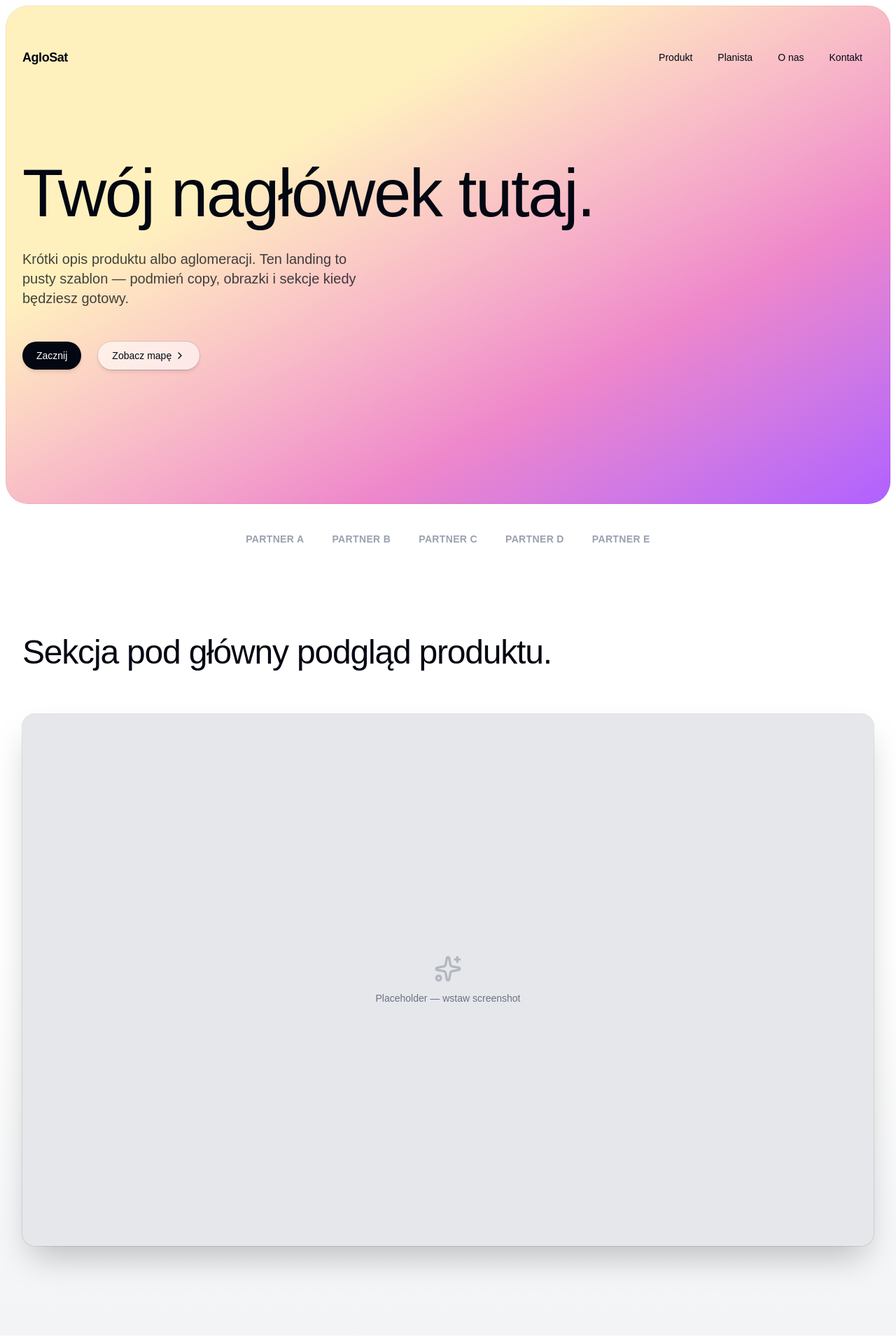
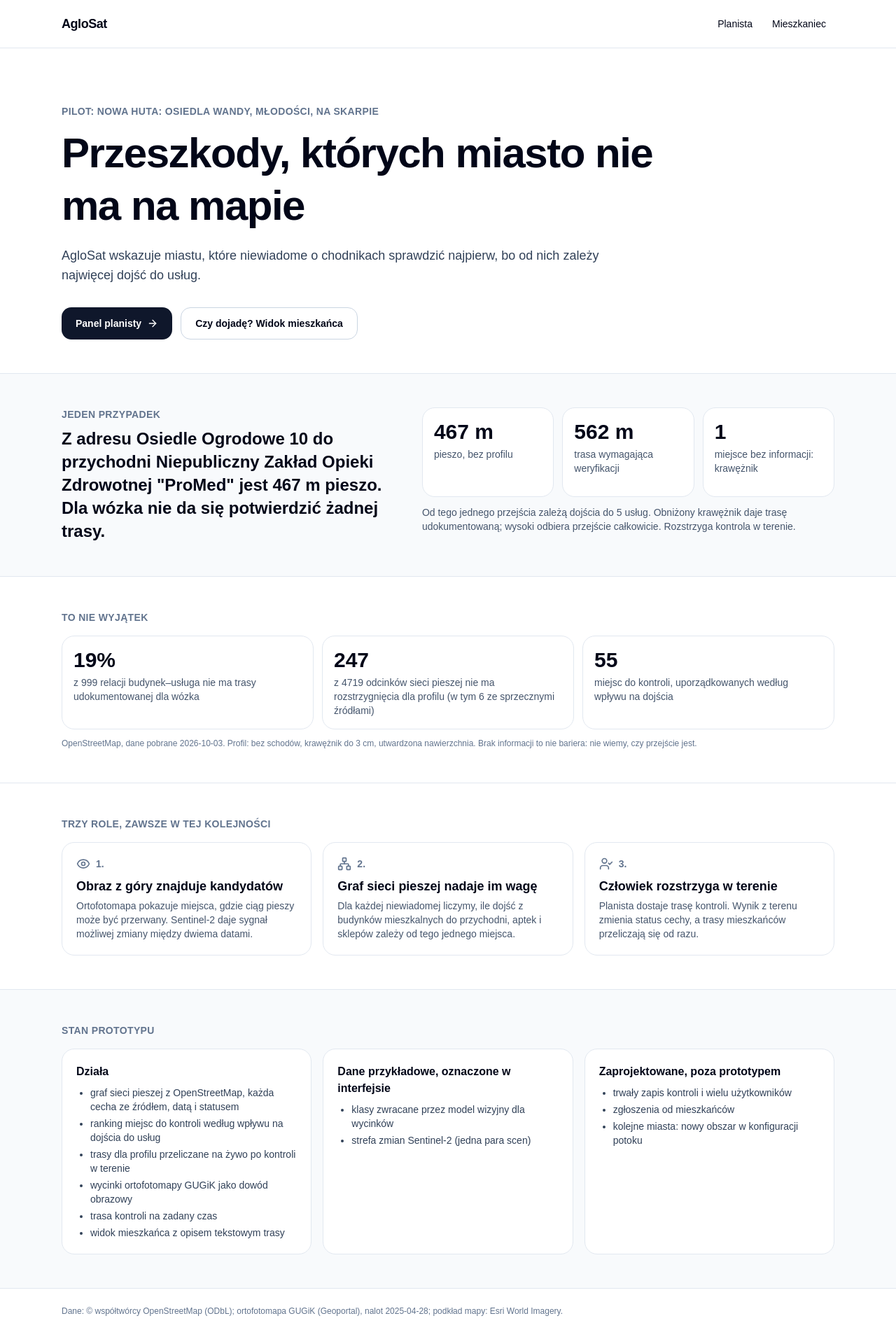
Before and after one commit to knmlprz/aglosat6767, a Next.js app: page / in a window 1280 px wide. Shown: the top 1920 px of the page at 70% size. Built offline with nearby package versions, Linux system fonts and the light colour scheme; a web font is replaced by a local one.

Commit message:
Strona główna AgloSat zamiast szablonu
- teza, skrajny przypadek, mianownik, trzy role, stan prototypu
  (działa / dane przykładowe / zaprojektowane), źródła danych
- liczby liczone przy budowaniu z pilot.json tym samym kodem co aplikacja

```diff
--- a/app/page.tsx
+++ b/app/page.tsx
@@ -1,5 +1,44 @@
-import { LandingPage } from "@/components/landing-page";
+import { readFileSync } from "node:fs";
+import path from "node:path";
+import { LandingPage, type LiczbyStrony } from "@/components/landing-page";
+import { rozwinPilot, type PilotZapisany } from "@/lib/aglosat/data.ts";
+import { ocenWszystkie } from "@/lib/aglosat/routing.ts";
+import { PROFIL_DOMYSLNY } from "@/lib/aglosat/profile.ts";
+import { CECHA_LABEL } from "@/lib/aglosat/vocabulary.ts";
+
+// Liczby strony głównej liczone przy budowaniu z tych samych danych i kodu co aplikacja.
+function policzLiczby(): LiczbyStrony {
+  const plik = path.join(process.cwd(), "public/aglosat/pilot.json");
+  const p = rozwinPilot(JSON.parse(readFileSync(plik, "utf8")) as PilotZapisany);
+  const oceny = ocenWszystkie(p.odcinki, p.obserwacje, [], PROFIL_DOMYSLNY);
+  const k = p.kandydaci[0];
+  const b = k && p.budynki.find((x) => x.id === k.budynekId);
+  const u = k && p.uslugi.find((x) => x.id === k.uslugaId);
+  const niewiadoma = k && oceny.get(k.niewiadome[0]);
+  return {
+    obszar: p.meta.obszar.nazwa,
+    pobranoOsm: p.meta.pobranoOsm,
+    relacje: p.mianownik.relacje,
+    bezUdokumentowanej: p.mianownik.relacje - p.mianownik.udokumentowane,
+    niewiadome: [...oceny.values()].filter((o) => o.przejezdnosc === "nieznany").length,
+    sprzeczne: [...oceny.values()].filter((o) => o.sprzeczne.length > 0).length,
+    odcinki: p.odcinki.length,
+    miejsceUslugi: p.ranking[0]?.uslugi.length ?? 0,
+    miejscDoKontroli: p.ranking.length,
+    przypadek:
+      k && b && u
+        ? {
+            start: b.adres ?? "budynek mieszkalny",
+            cel: u.nazwa,
+            pieszoM: k.pieszoM,
+            weryfikacjiM: k.weryfikacjiM ?? 0,
+            cecha: (niewiadoma?.nieznane ?? []).map((c) => CECHA_LABEL[c]).join(", "),
+          }
+        : null,
+    dataNalotu: p.wycinki[0]?.dataObrazu ?? null,
+  };
+}
 
 export default function Home() {
-  return <LandingPage />;
+  return <LandingPage liczby={policzLiczby()} />;
 }
--- a/components/landing-page.tsx
+++ b/components/landing-page.tsx
@@ -1,261 +1,218 @@
 import Link from "next/link";
-import {
-  ArrowRight,
-  BarChart3,
-  ChevronRight,
-  Layers,
-  MapPin,
-  Menu,
-  Sparkles,
-  Users,
-} from "lucide-react";
+import { ArrowRight, Eye, Network, UserCheck } from "lucide-react";
 
-const NAV = [
-  { label: "Produkt", href: "#produkt" },
-  { label: "Planista", href: "/app/planista" },
-  { label: "O nas", href: "#o-nas" },
-  { label: "Kontakt", href: "#kontakt" },
-];
+// Strona główna: teza, trzy role, skrajny przypadek, mianownik i stan prototypu.
+// Liczby przychodzą z pilot.json (czytane przy budowaniu), nie są wpisane ręcznie.
 
-const LOGOS = ["Partner A", "Partner B", "Partner C", "Partner D", "Partner E"];
+export type LiczbyStrony = {
+  obszar: string;
+  pobranoOsm: string;
+  relacje: number;
+  bezUdokumentowanej: number;
+  niewiadome: number;
+  sprzeczne: number;
+  odcinki: number;
+  miejsceUslugi: number;
+  miejscDoKontroli: number;
+  przypadek: {
+    start: string;
+    cel: string;
+    pieszoM: number;
+    weryfikacjiM: number;
+    cecha: string;
+  } | null;
+  dataNalotu: string | null;
+};
 
-const FEATURES = [
+const ROLE = [
   {
-    icon: MapPin,
-    eyebrow: "Obszar",
-    title: "Mapa aglomeracji",
-    description:
-      "Placeholder pod sekcję z mapą i granicami administracyjnymi. Podmień tekst i podlinkuj /map.",
+    ikona: Eye,
+    tytul: "Obraz z góry znajduje kandydatów",
+    opis: "Ortofotomapa pokazuje miejsca, gdzie ciąg pieszy może być przerwany. Sentinel-2 daje sygnał możliwej zmiany między dwiema datami.",
   },
   {
-    icon: BarChart3,
-    eyebrow: "Dane",
-    title: "Metryki i wskaźniki",
-    description:
-      "Miejsce na wykresy, KPI i porównania. Wstaw tu własne komponenty analityczne.",
+    ikona: Network,
+    tytul: "Graf sieci pieszej nadaje im wagę",
+    opis: "Dla każdej niewiadomej liczymy, ile dojść z budynków mieszkalnych do przychodni, aptek i sklepów zależy od tego jednego miejsca.",
   },
   {
-    icon: Users,
-    eyebrow: "Społeczność",
-    title: "Profile użytkowników",
-    description:
-      "Krótki opis segmentów, grup docelowych albo partnerów lokalnych.",
-  },
-  {
-    icon: Layers,
-    eyebrow: "Warstwy",
-    title: "Wiele perspektyw",
-    description:
-      "Stub karty pod dodatkowe widoki — np. transport, usługi, demografia.",
+    ikona: UserCheck,
+    tytul: "Człowiek rozstrzyga w terenie",
+    opis: "Planista dostaje trasę kontroli. Wynik z terenu zmienia status cechy, a trasy mieszkańców przeliczają się od razu.",
   },
 ];
 
-export function LandingPage() {
+const DZIALA = [
+  "graf sieci pieszej z OpenStreetMap, każda cecha ze źródłem, datą i statusem",
+  "ranking miejsc do kontroli według wpływu na dojścia do usług",
+  "trasy dla profilu przeliczane na żywo po kontroli w terenie",
+  "wycinki ortofotomapy GUGiK jako dowód obrazowy",
+  "trasa kontroli na zadany czas",
+  "widok mieszkańca z opisem tekstowym trasy",
+];
+const PRZYKLADOWE = ["klasy zwracane przez model wizyjny dla wycinków", "strefa zmian Sentinel-2 (jedna para scen)"];
+const ZAPROJEKTOWANE = [
+  "trwały zapis kontroli i wielu użytkowników",
+  "zgłoszenia od mieszkańców",
+  "kolejne miasta: nowy obszar w konfiguracji potoku",
+];
+
+const proc = (a: number, b: number) => `${Math.round((100 * a) / Math.max(b, 1))}%`;
+
+export function LandingPage({ liczby }: { liczby: LiczbyStrony }) {
   return (
-    <div className="overflow-hidden text-gray-950">
-      {/* Hero */}
-      <div className="relative">
-        <div className="absolute inset-2 bottom-0 rounded-[2rem] bg-gradient-to-br from-[#fff1be] from-30% via-[#ee87cb] via-70% to-[#b060ff] ring-1 ring-black/5 ring-inset" />
-
-        <div className="relative px-6 lg:px-8">
-          <div className="mx-auto max-w-7xl">
-            <header className="flex items-center justify-between pt-12 sm:pt-16">
-              <Link href="/" className="text-lg font-semibold tracking-tight">
+    <div className="bg-white text-slate-950">
+      <header className="border-b border-slate-200">
+        <div className="mx-auto flex max-w-6xl items-center justify-between px-4 py-4 lg:px-6">
+          <Link href="/" className="text-lg font-black tracking-tight">
             AgloSat
           </Link>
-
-              <nav className="hidden items-center gap-1 lg:flex">
-                {NAV.map((item) => (
-                  <Link
-                    key={item.href}
-                    href={item.href}
-                    className="rounded-lg px-4 py-2 text-sm font-medium text-gray-950 transition hover:bg-black/5"
-                  >
-                    {item.label}
+          <nav aria-label="Główna" className="flex gap-1 text-sm font-medium">
+            <Link href="/app/planista" className="rounded-lg px-3 py-2 hover:bg-slate-100">
+              Planista
             </Link>
-                ))}
+            <Link href="/app/mieszkaniec" className="rounded-lg px-3 py-2 hover:bg-slate-100">
+              Mieszkaniec
+            </Link>
           </nav>
-
-              <button
-                type="button"
-                className="flex size-11 items-center justify-center rounded-lg hover:bg-black/5 lg:hidden"
-                aria-label="Menu"
-              >
-                <Menu className="size-5" />
-              </button>
+        </div>
       </header>
 
-            <div className="pb-24 pt-16 sm:pb-32 sm:pt-24 md:pb-48 md:pt-32">
-              <h1 className="max-w-4xl text-5xl font-medium tracking-tight text-balance sm:text-7xl md:text-8xl">
-                Twój nagłówek tutaj.
+      <main>
+        <section className="mx-auto max-w-6xl px-4 pb-12 pt-14 lg:px-6 lg:pt-20">
+          <p className="text-sm font-semibold uppercase tracking-wide text-slate-500">Pilot: {liczby.obszar}</p>
+          <h1 className="mt-3 max-w-4xl text-4xl font-black leading-tight tracking-tight sm:text-6xl">
+            Przeszkody, których miasto nie ma na mapie
           </h1>
-              <p className="mt-8 max-w-lg text-lg font-medium text-gray-950/75 sm:text-xl">
-                Krótki opis produktu albo aglomeracji. Ten landing to pusty
-                szablon — podmień copy, obrazki i sekcje kiedy będziesz gotowy.
+          <p className="mt-5 max-w-3xl text-lg text-slate-700">
+            AgloSat wskazuje miastu, które niewiadome o chodnikach sprawdzić najpierw, bo od nich zależy najwięcej dojść
+            do usług.
           </p>
-              <div className="mt-12 flex flex-col gap-4 sm:flex-row sm:gap-6">
+          <div className="mt-8 flex flex-wrap gap-3">
             <Link
-                  href="#kontakt"
-                  className="inline-flex items-center justify-center rounded-full bg-gray-950 px-5 py-2.5 text-sm font-medium text-white shadow-md transition hover:bg-gray-800"
+              href="/app/planista"
+              className="inline-flex items-center gap-2 rounded-xl bg-slate-900 px-5 py-3 text-sm font-semibold text-white hover:bg-slate-800"
             >
-                  Zacznij
+              Panel planisty <ArrowRight className="size-4" aria-hidden />
             </Link>
             <Link
-                  href="/app"
-                  className="inline-flex items-center justify-center gap-1 rounded-full bg-white/60 px-5 py-2.5 text-sm font-medium text-gray-950 shadow-md ring-1 ring-black/10 backdrop-blur transition hover:bg-white/80"
+              href="/app/mieszkaniec"
+              className="inline-flex items-center gap-2 rounded-xl border border-slate-300 px-5 py-3 text-sm font-semibold hover:bg-slate-50"
             >
-                  Zobacz mapę
-                  <ChevronRight className="size-4" />
+              Czy dojadę? Widok mieszkańca
             </Link>
           </div>
+        </section>
+
+        {liczby.przypadek && (
+          <section aria-labelledby="przypadek" className="border-y border-slate-200 bg-slate-50">
+            <div className="mx-auto grid max-w-6xl gap-6 px-4 py-12 lg:grid-cols-[1fr_1.2fr] lg:px-6">
+              <div>
+                <h2 id="przypadek" className="text-sm font-semibold uppercase tracking-wide text-slate-500">
+                  Jeden przypadek
+                </h2>
+                <p className="mt-2 text-2xl font-bold leading-snug">
+                  Z adresu {liczby.przypadek.start} do przychodni {liczby.przypadek.cel} jest {liczby.przypadek.pieszoM} m
+                  pieszo. Dla wózka nie da się potwierdzić żadnej trasy.
+                </p>
               </div>
-          </div>
-        </div>
-      </div>
-
-      {/* Logo cloud */}
-      <div className="mt-10 px-6 lg:px-8">
-        <div className="mx-auto flex max-w-7xl flex-wrap items-center justify-center gap-x-10 gap-y-6">
-          {LOGOS.map((name) => (
-            <span
-              key={name}
-              className="text-sm font-semibold tracking-wide text-gray-400 uppercase"
-            >
-              {name}
-            </span>
-          ))}
-        </div>
-      </div>
-
-      <main>
-        {/* Screenshot / preview */}
-        <section
-          id="produkt"
-          className="bg-gradient-to-b from-white from-50% to-gray-100 py-24 sm:py-32"
-        >
-          <div className="px-6 lg:px-8">
-            <div className="mx-auto max-w-7xl">
-              <h2 className="max-w-3xl text-3xl font-medium tracking-tight text-balance sm:text-5xl">
-                Sekcja pod główny podgląd produktu.
-              </h2>
-              <div className="relative mt-16 aspect-[16/10] overflow-hidden rounded-2xl bg-gray-200 shadow-2xl ring-1 ring-black/10">
-                <div className="flex h-full items-center justify-center text-gray-500">
-                  <div className="text-center">
-                    <Sparkles className="mx-auto size-10 opacity-40" />
-                    <p className="mt-3 text-sm">Placeholder — wstaw screenshot</p>
-                  </div>
-                </div>
-              </div>
+              <div className="grid gap-3 sm:grid-cols-3">
+                <Liczba wartosc={`${liczby.przypadek.pieszoM} m`} opis="pieszo, bez profilu" />
+                <Liczba wartosc={`${liczby.przypadek.weryfikacjiM} m`} opis="trasa wymagająca weryfikacji" />
+                <Liczba wartosc="1" opis={`miejsce bez informacji: ${liczby.przypadek.cecha}`} />
+                <p className="text-sm text-slate-600 sm:col-span-3">
+                  Od tego jednego przejścia zależą dojścia do {liczby.miejsceUslugi} usług. Obniżony krawężnik daje trasę
+                  udokumentowaną; wysoki odbiera przejście całkowicie. Rozstrzyga kontrola w terenie.
+                </p>
               </div>
             </div>
           </section>
+        )}
 
-        {/* Feature grid */}
-        <section className="px-6 py-24 lg:px-8">
-          <div className="mx-auto max-w-7xl">
-            <p className="font-mono text-xs font-semibold tracking-widest text-gray-500 uppercase">
-              Funkcje
+        <section aria-labelledby="mianownik" className="mx-auto max-w-6xl px-4 py-12 lg:px-6">
+          <h2 id="mianownik" className="text-sm font-semibold uppercase tracking-wide text-slate-500">
+            To nie wyjątek
+          </h2>
+          <div className="mt-4 grid gap-3 sm:grid-cols-3">
+            <Liczba
+              wartosc={proc(liczby.bezUdokumentowanej, liczby.relacje)}
+              opis={`z ${liczby.relacje} relacji budynek–usługa nie ma trasy udokumentowanej dla wózka`}
+            />
+            <Liczba
+              wartosc={String(liczby.niewiadome)}
+              opis={`z ${liczby.odcinki} odcinków sieci pieszej nie ma rozstrzygnięcia dla profilu (w tym ${liczby.sprzeczne} ze sprzecznymi źródłami)`}
+            />
+            <Liczba wartosc={String(liczby.miejscDoKontroli)} opis="miejsc do kontroli, uporządkowanych według wpływu na dojścia" />
+          </div>
+          <p className="mt-3 text-xs text-slate-500">
+            OpenStreetMap, dane pobrane {liczby.pobranoOsm}. Profil: bez schodów, krawężnik do 3 cm, utwardzona nawierzchnia.
+            Brak informacji to nie bariera: nie wiemy, czy przejście jest.
           </p>
-            <h2 className="mt-2 max-w-3xl text-3xl font-medium tracking-tight sm:text-5xl">
-              Miejsce na opis tego, co robisz.
+        </section>
+
+        <section aria-labelledby="role" className="border-t border-slate-200">
+          <div className="mx-auto max-w-6xl px-4 py-12 lg:px-6">
+            <h2 id="role" className="text-sm font-semibold uppercase tracking-wide text-slate-500">
+              Trzy role, zawsze w tej kolejności
             </h2>
-
-            <div className="mt-10 grid grid-cols-1 gap-4 sm:mt-16 lg:grid-cols-6 lg:grid-rows-2">
-              {FEATURES.map((feature, i) => {
-                const Icon = feature.icon;
-                const span =
-                  i === 0
-                    ? "lg:col-span-3 lg:rounded-tl-[2rem]"
-                    : i === 1
-                      ? "lg:col-span-3 lg:rounded-tr-[2rem]"
-                      : i === 2
-                        ? "lg:col-span-2 lg:rounded-bl-[2rem]"
-                        : "lg:col-span-4 lg:rounded-br-[2rem]";
-
-                return (
-                  <article
-                    key={feature.title}
-                    className={`flex flex-col overflow-hidden rounded-2xl bg-white p-8 shadow-sm ring-1 ring-black/5 ${span}`}
-                  >
-                    <div className="mb-6 flex size-10 items-center justify-center rounded-xl bg-gray-100">
-                      <Icon className="size-5 text-gray-700" />
+            <ol className="mt-4 grid gap-4 md:grid-cols-3">
+              {ROLE.map((r, i) => (
+                <li key={r.tytul} className="rounded-2xl border border-slate-200 p-5">
+                  <div className="flex items-center gap-2 text-slate-500">
+                    <r.ikona className="size-5" aria-hidden />
+                    <span className="text-sm font-semibold">{i + 1}.</span>
                   </div>
-                    <p className="font-mono text-xs font-semibold tracking-widest text-gray-500 uppercase">
-                      {feature.eyebrow}
-                    </p>
-                    <h3 className="mt-2 text-xl font-medium tracking-tight">
-                      {feature.title}
-                    </h3>
-                    <p className="mt-2 text-sm leading-6 text-gray-600">
-                      {feature.description}
-                    </p>
-                  </article>
-                );
-              })}
-            </div>
+                  <h3 className="mt-2 text-lg font-bold">{r.tytul}</h3>
+                  <p className="mt-1 text-sm text-slate-600">{r.opis}</p>
+                </li>
+              ))}
+            </ol>
           </div>
         </section>
 
-        {/* Dark band */}
-        <section
-          id="o-nas"
-          className="mx-2 mt-2 rounded-[2rem] bg-gray-900 px-6 py-24 text-white lg:px-8"
-        >
-          <div className="mx-auto max-w-7xl">
-            <p className="font-mono text-xs font-semibold tracking-widest text-gray-400 uppercase">
-              Więcej
-            </p>
-            <h2 className="mt-2 max-w-3xl text-3xl font-medium tracking-tight sm:text-5xl">
-              Ciemna sekcja — np. case study albo CTA pośrodku strony.
+        <section aria-labelledby="stan" className="border-t border-slate-200 bg-slate-50">
+          <div className="mx-auto max-w-6xl px-4 py-12 lg:px-6">
+            <h2 id="stan" className="text-sm font-semibold uppercase tracking-wide text-slate-500">
+              Stan prototypu
             </h2>
-            <div className="mt-10 grid gap-4 sm:grid-cols-2">
-              {[1, 2].map((n) => (
-                <div
-                  key={n}
-                  className="rounded-2xl bg-white/5 p-8 ring-1 ring-white/10"
-                >
-                  <p className="font-mono text-xs font-semibold tracking-widest text-gray-400 uppercase">
-                    Karta {n}
-                  </p>
-                  <p className="mt-2 text-lg font-medium">
-                    Tytuł do uzupełnienia
-                  </p>
-                  <p className="mt-2 text-sm leading-6 text-gray-400">
-                    Krótki opis. Możesz tu dać testimonial, statystykę albo
-                    link do bloga.
-                  </p>
-                </div>
-              ))}
+            <div className="mt-4 grid gap-4 md:grid-cols-3">
+              <Lista tytul="Działa" elementy={DZIALA} />
+              <Lista tytul="Dane przykładowe, oznaczone w interfejsie" elementy={PRZYKLADOWE} />
+              <Lista tytul="Zaprojektowane, poza prototypem" elementy={ZAPROJEKTOWANE} />
             </div>
           </div>
         </section>
       </main>
 
-      {/* Footer CTA */}
-      <footer id="kontakt" className="relative mt-2 px-6 py-20 lg:px-8">
-        <div className="absolute inset-2 rounded-[2rem] bg-white/80 ring-1 ring-black/5" />
-        <div className="relative mx-auto max-w-7xl text-center">
-          <p className="font-mono text-xs font-semibold tracking-widest text-gray-500 uppercase">
-            Kontakt
-          </p>
-          <h2 className="mt-6 text-3xl font-medium tracking-tight sm:text-5xl">
-            Gotowy, żeby coś tu postawić?
-          </h2>
-          <p className="mx-auto mt-4 max-w-md text-sm text-gray-500">
-            Placeholder pod formularz, e-mail albo przycisk do aplikacji.
-          </p>
-          <Link
-            href="mailto:hello@example.com"
-            className="mt-8 inline-flex items-center gap-2 rounded-full bg-gray-950 px-5 py-2.5 text-sm font-medium text-white shadow-md transition hover:bg-gray-800"
-          >
-            Napisz do nas
-            <ArrowRight className="size-4" />
-          </Link>
-          <p className="mt-16 text-sm text-gray-500">
-            © {new Date().getFullYear()} AgloSat. Wszystkie prawa zastrzeżone.
-          </p>
+      <footer className="border-t border-slate-200">
+        <div className="mx-auto max-w-6xl px-4 py-6 text-xs text-slate-500 lg:px-6">
+          Dane: © współtwórcy OpenStreetMap (ODbL)
+          {liczby.dataNalotu && <>; ortofotomapa GUGiK (Geoportal), nalot {liczby.dataNalotu}</>}; podkład mapy: Esri World
+          Imagery.
         </div>
       </footer>
     </div>
   );
 }
+
+function Liczba({ wartosc, opis }: { wartosc: string; opis: string }) {
+  return (
+    <div className="rounded-2xl border border-slate-200 bg-white p-4">
+      <div className="text-3xl font-black">{wartosc}</div>
+      <div className="mt-1 text-sm text-slate-600">{opis}</div>
+    </div>
+  );
+}
+
+function Lista({ tytul, elementy }: { tytul: string; elementy: string[] }) {
+  return (
+    <div className="rounded-2xl border border-slate-200 bg-white p-5">
+      <h3 className="font-bold">{tytul}</h3>
+      <ul className="mt-2 list-disc space-y-1 pl-5 text-sm text-slate-700">
+        {elementy.map((e) => (
+          <li key={e}>{e}</li>
+        ))}
+      </ul>
+    </div>
+  );
+}
```
Lines whose indentation alone changed are shown as unchanged.
